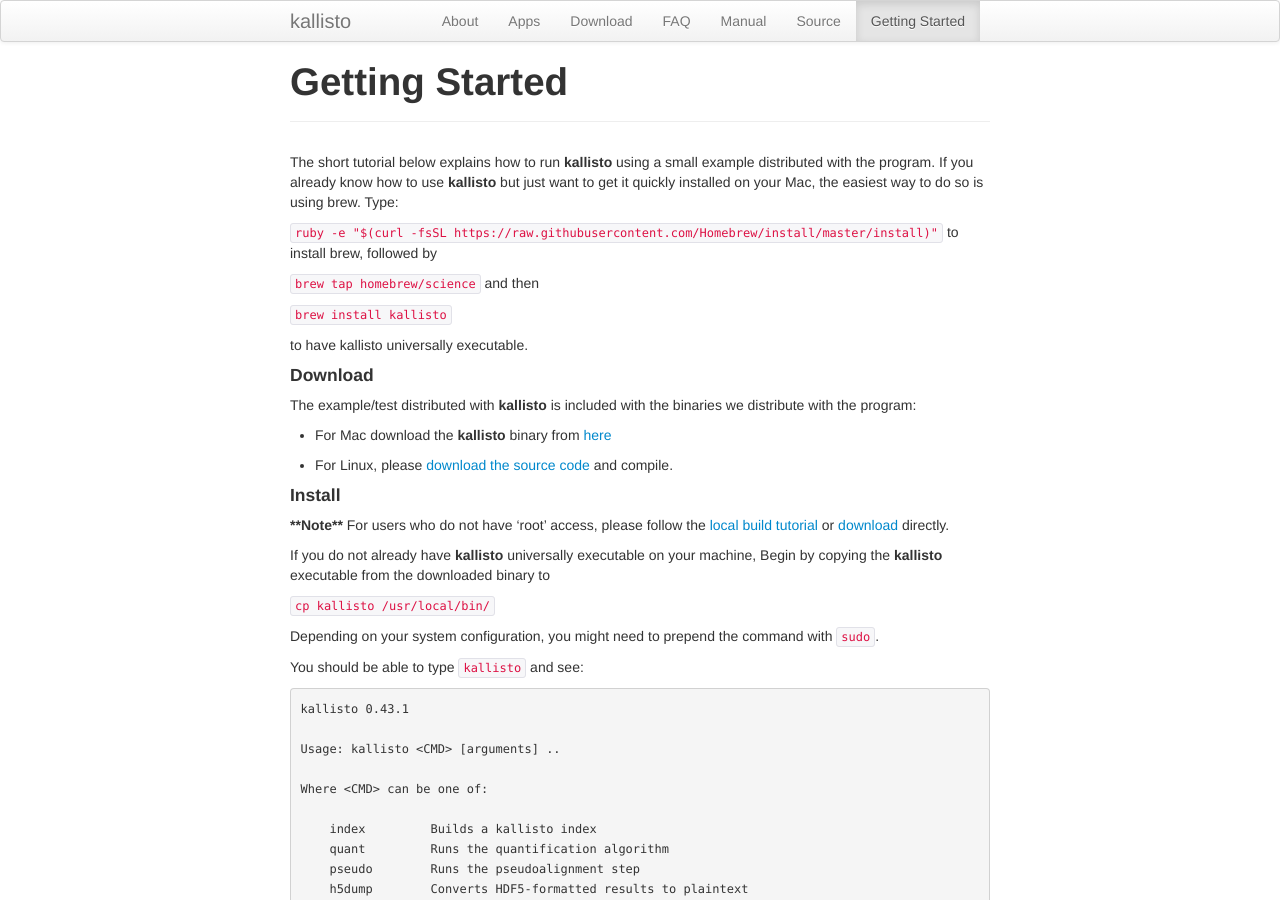
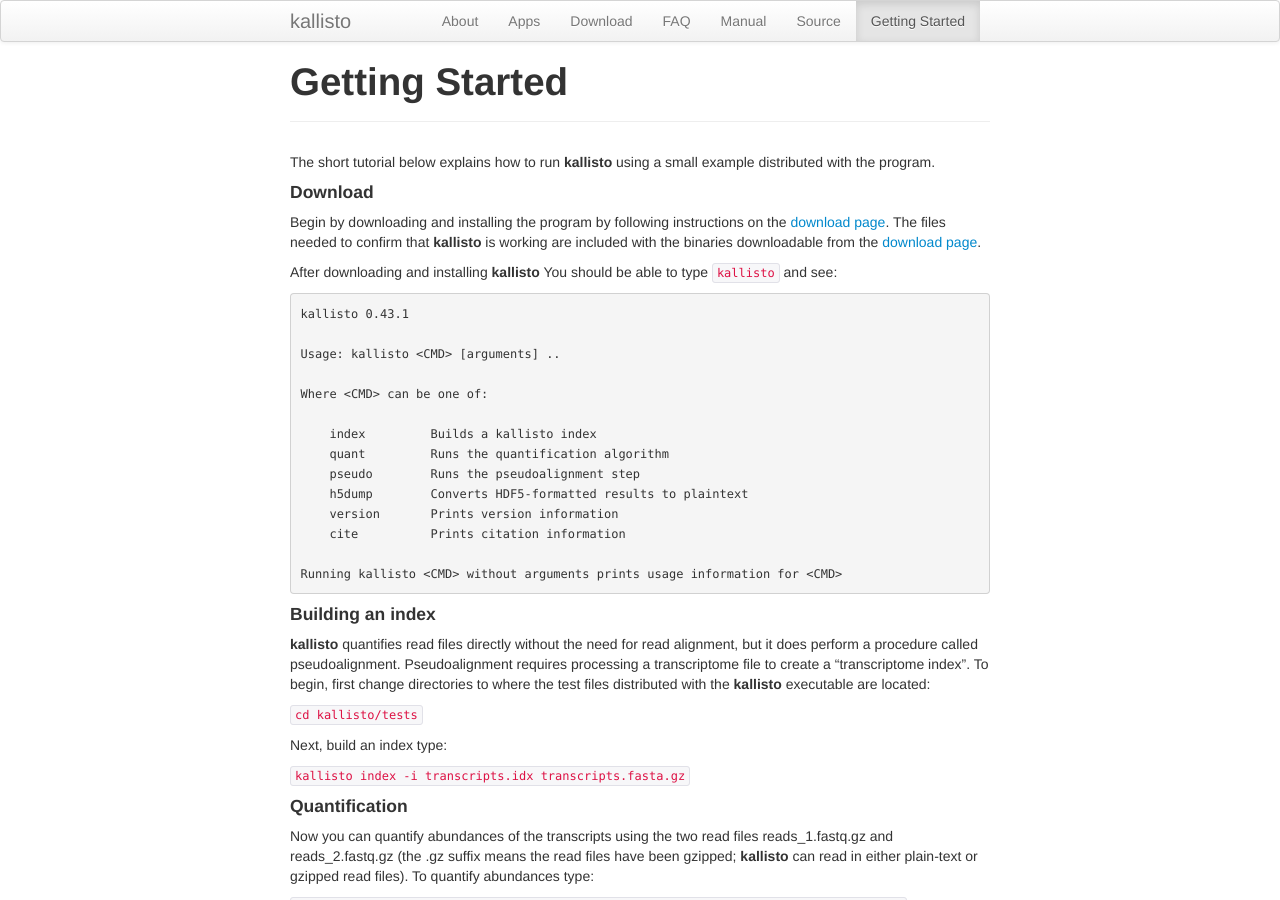
Before and after one commit to pachterlab/kallisto, a Jekyll site: the page built from starting.md, in a window 1280 px wide and 900 px high. Built offline with Jekyll 4.4.1, drawn with Linux system fonts in a browser that asks for light colours.

Commit message:
updated starting.md page

```diff
--- a/starting.md
+++ b/starting.md
@@ -6,38 +6,14 @@
 ---
 {% include JB/setup %}
 
-The short tutorial below explains how to run __kallisto__ using a small example distributed with the program. If you already know how to use __kallisto__ but just want to get it quickly installed on your Mac, the easiest way to do so is using brew. Type:
-
-`ruby -e "$(curl -fsSL https://raw.githubusercontent.com/Homebrew/install/master/install)"` to install brew, followed by
-
-`brew tap homebrew/science` and then
-
-`brew install kallisto`
-
-to have kallisto universally executable.
+The short tutorial below explains how to run __kallisto__ using a small example distributed with the program.
 
 
 #### Download
 
-The example/test distributed with __kallisto__ is included with the binaries we distribute with the program:
+Begin by downloading and installing the program by following instructions on the [download page](https://pachterlab.github.io/kallisto/download). The files needed to confirm that __kallisto__ is working are included with the binaries downloadable from the [download page](https://pachterlab.github.io/kallisto/download).
 
-- For Mac download the __kallisto__ binary from [here](download.html)
-
-- For Linux, please [download the source code](https://github.com/pachterlab/kallisto/releases) and compile.
-
-#### Install
-
-**\*\*Note\*\*** For users who do not have 'root' access, please follow the [local build
-tutorial](local_build.html) or [download](download.html) directly.
-
-If you do not already have __kallisto__ universally executable on your machine, Begin by copying the __kallisto__ executable from the downloaded binary to
-
-`cp kallisto /usr/local/bin/`
-
-Depending on your system configuration, you might need to prepend the command
-with `sudo`.
-
-You should be able to type `kallisto` and see:
+After downloading and installing __kallisto__ You should be able to type `kallisto` and see:
 
 ~~~
 kallisto 0.43.1
```
